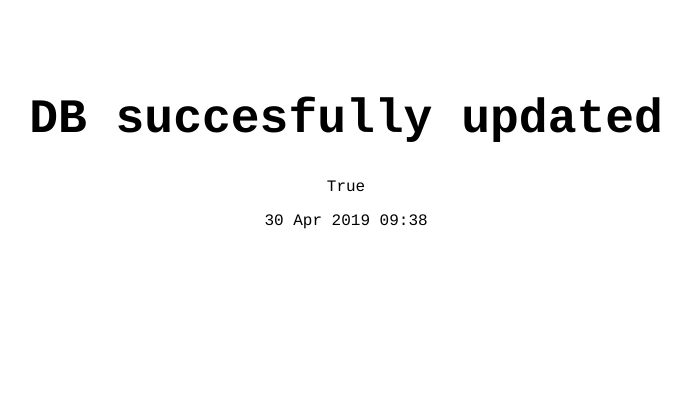
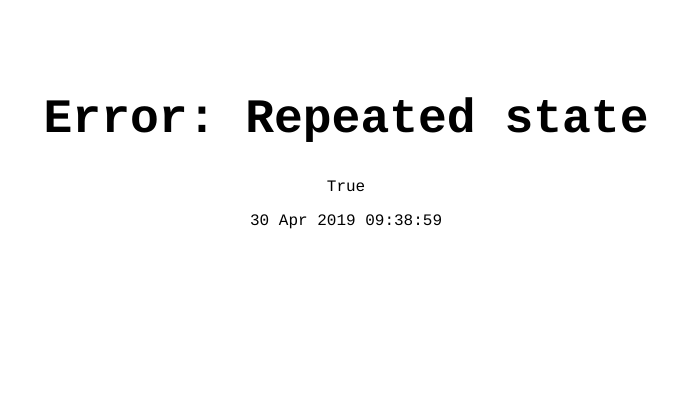
Before and after one commit to kaspernyhus/gladibad, a Django app: a page that uses templates/updated.html in a window 1280 px wide. Shown: the top 420 px of the page, without its empty margins (294-985 px from the left). Run offline with Django 3.2, Linux system fonts and the light colour scheme; tables that the repository leaves empty hold one stand-in row (values such as "Sample post").

Commit message:
repeaded state error fix

```diff
--- a/main/views.py
+++ b/main/views.py
@@ -35,20 +35,18 @@ def index(request):
 
 
 def update_db(request, state):
+    old_state = BrState.objects.latest('id')
+    timestamp = datetime.now()
 
-    try:
-        old_state = BrState.objects.latest('id')
-        in_que = old_state.que
+    if state == str(old_state.state):
+        status = 'Error: Repeated state'
 
-        timestamp = datetime.now()
-        new_state = BrState(state=state, timestamp=timestamp, que=in_que)
-        new_state.save()
-    except:
-        timestamp = datetime.now()
+    else:
         new_state = BrState(state=state, timestamp=timestamp, que='0')
         new_state.save()
+        status = 'DB updated succesfully'
 
-    context = {'state': state, 'timestamp': timestamp}
+    context = {'status': status, 'state': state, 'timestamp': timestamp}
     return render(request, 'updated.html', context)
 
 
@@ -72,7 +70,6 @@ def stats(request):
     return render(request, 'stats.html', context)
 
 
-
 def update_que():
     old_state = BrState.objects.latest('id')
     in_que = old_state.que
--- a/templates/stats.html
+++ b/templates/stats.html
@@ -9,15 +9,16 @@
 <tr>
     <th>Tændt</th>
     <th>Slukket</th>
+    <th>Varighed</th>
 </tr>
 {% for timestamp in timestamps %}
     <tr>
         {% if timestamp.state == 1 %}
-            <td>{{timestamp.timestamp|date:"d M Y"}} {{timestamp.timestamp|time:"H:i"}}</td>
+            <td>{{timestamp.timestamp|date:"d M Y"}} {{timestamp.timestamp|time:"H:i:s"}}</td>
             <td></td>
         {% else %}
             <td></td>
-            <td>{{timestamp.timestamp|date:"d M Y"}} {{timestamp.timestamp|time:"H:i"}}</td>
+            <td>{{timestamp.timestamp|date:"d M Y"}} {{timestamp.timestamp|time:"H:i:s"}}</td>
         {% endif %}
     </tr>
 {% endfor %}
--- a/templates/updated.html
+++ b/templates/updated.html
@@ -3,9 +3,9 @@
 
 {% block content %}
 
-<h1 class="state">DB succesfully updated</h1>
+<h1 class="state">{{status}}</h1>
 
 <p class="status">{{state}}</p>
-<p class="status">{{timestamp|date:"d M Y"}} {{timestamp|time:"H:i"}}</p>
+<p class="status">{{timestamp|date:"d M Y"}} {{timestamp|time:"H:i:s"}}</p>
 
 {% endblock %}
```
